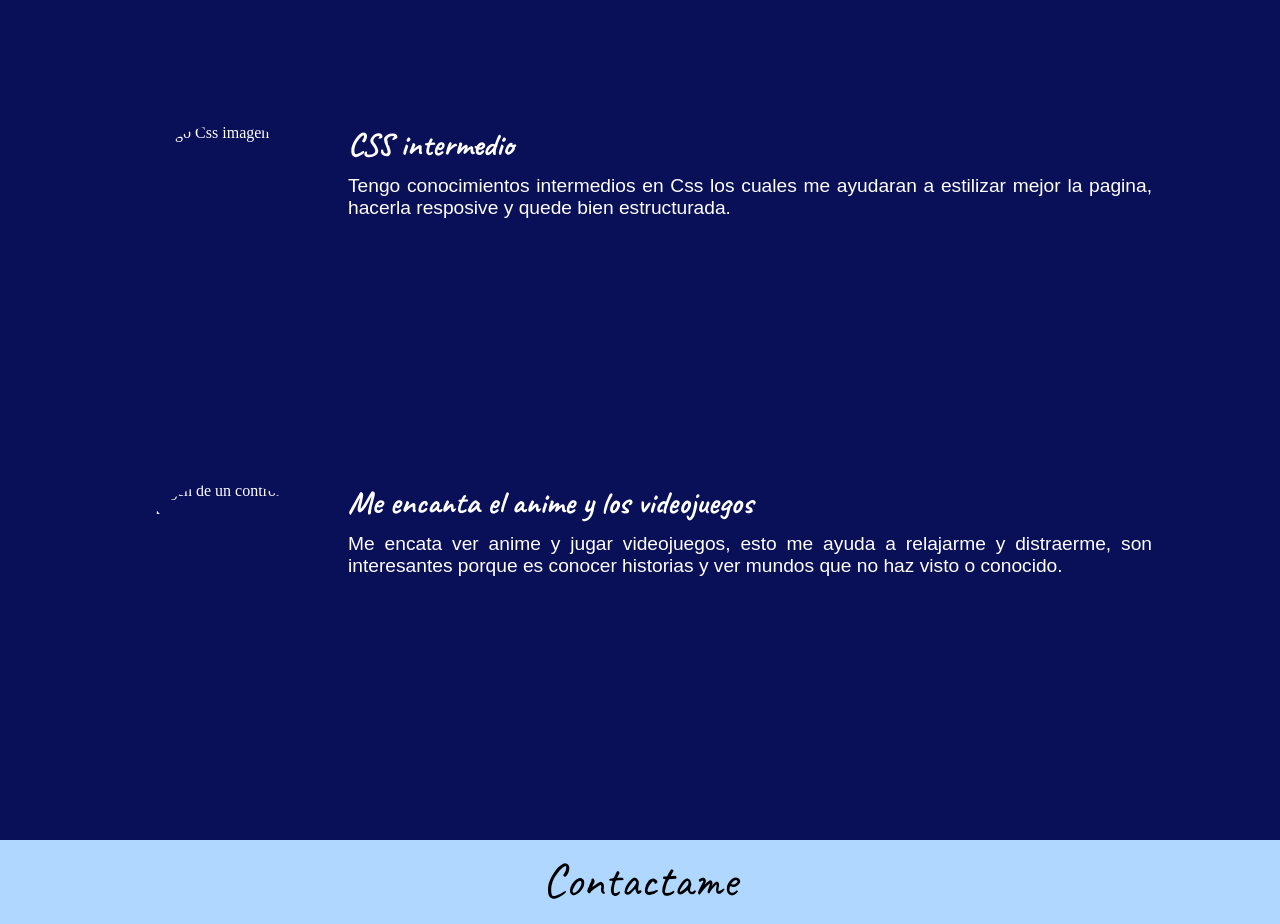
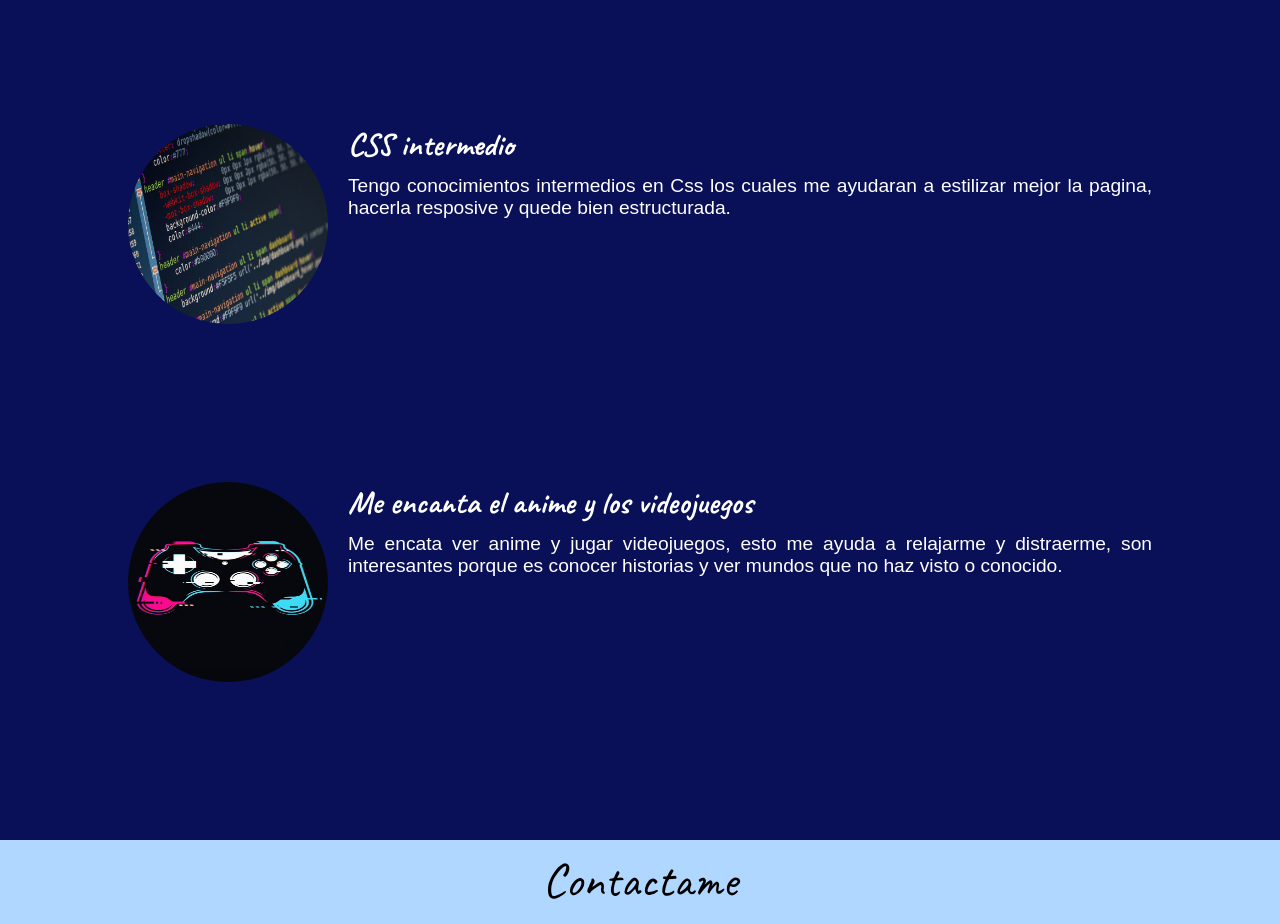
Before and after one commit to Elmagooscuro420/Portafolio, a plain HTML site: page index.html in a window 1280 px wide. Shown: the part 2360-3284 px from the top of the page. Drawn offline with Linux system fonts and the light colour scheme; a web font is replaced by a local one.

Commit message:
Add files via upload

```diff
--- a/index.html
+++ b/index.html
@@ -38,7 +38,7 @@
                                             para que quede todo ordenado.
             </div>
             <div class="skills_container">
-                <img class="skills_img" src="/.img/pixels-computer-screen-css-code-wallpaper-preview.jpg" alt="Codigo Css imagen">
+                <img class="skills_img" src="./img/pixels-computer-screen-css-code-wallpaper-preview.jpg" alt="Codigo Css imagen">
                 <h3 class="letra_t subtitulo_skill">CSS intermedio</h3>
                 <p class="letra_p parrafos">Tengo conocimientos intermedios en Css los cuales me ayudaran
                                             a estilizar mejor la pagina, hacerla resposive y quede bien
@@ -46,7 +46,7 @@
                 </p>
             </div>
             <div class="skills_container">
-                <img class="skills_img" src="/.img/a0f1b280c25c73e92d0e4b6e577c505e.jpg" alt="Imagen de un control de xbox">
+                <img class="skills_img" src="./img/a0f1b280c25c73e92d0e4b6e577c505e.jpg" alt="Imagen de un control de xbox">
                 <h3 class="letra_t subtitulo_skill">Me encanta el anime y los videojuegos</h3>
                 <p class=" letra_p parrafos">Me encata ver anime y jugar videojuegos, esto me ayuda a relajarme y distraerme, son interesantes porque es conocer historias y ver mundos que no haz visto o conocido.</p>
             </div>
--- a/style.css
+++ b/style.css
@@ -12,7 +12,7 @@
     height: 100vh;
 }
 .inicio{
-    background-image: url(/img/papel_de_parede_gaming_controles_neon_fundo_azul_9911000_2_d1e7330636edc751bd42f1c041d2aae7.webp);
+    background-image: url(./img/papel_de_parede_gaming_controles_neon_fundo_azul_9911000_2_d1e7330636edc751bd42f1c041d2aae7.webp);
     color: white;
 }
 
```
